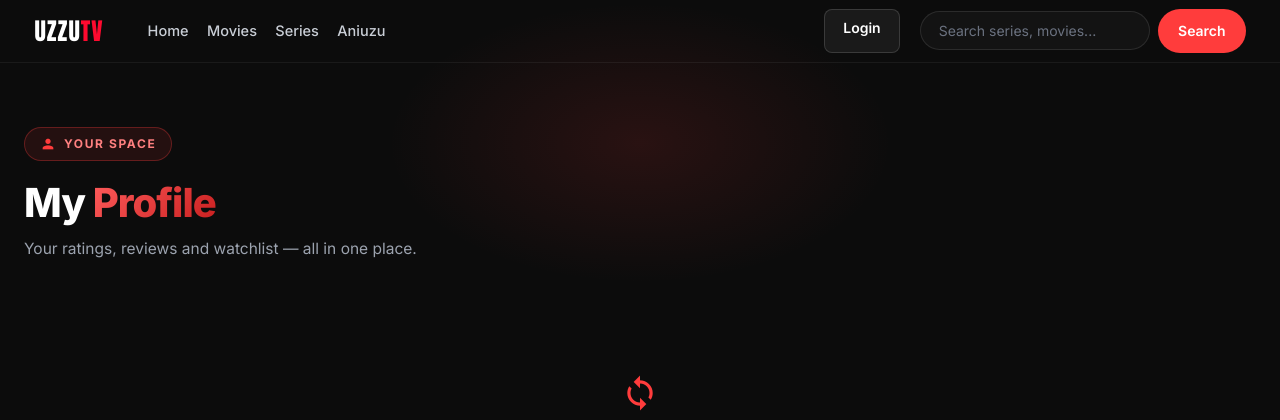
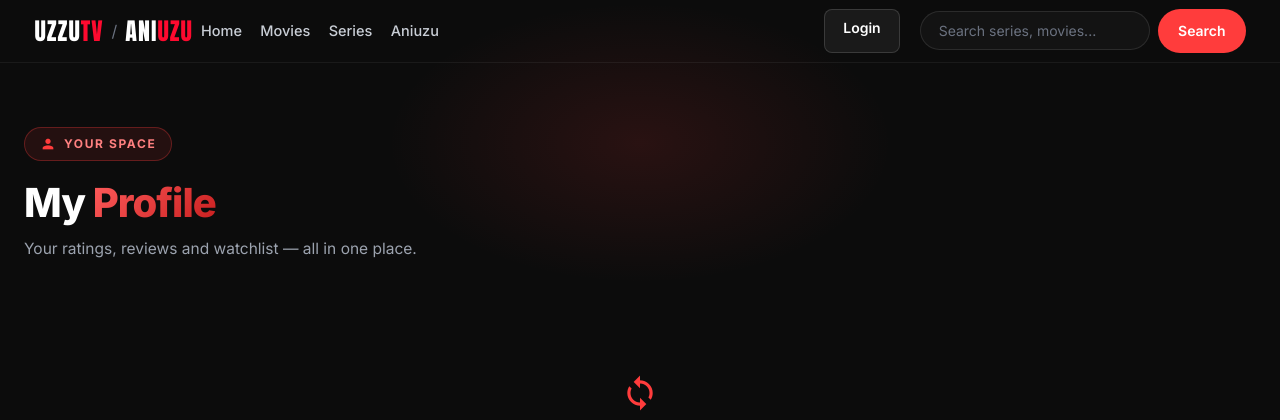
Before and after one commit to ujjwaluzu/uzzutv, a Django app: page /profile/ in a window 1280 px wide. Shown: the top 420 px of the page. Run offline with Django 4.2, Linux system fonts and the light colour scheme; some libraries are stand-ins or nearby versions; some web fonts are replaced.

Commit message:
footer and profile page

```diff
--- a/uzzutv/templates/uzzutv/index.html
+++ b/uzzutv/templates/uzzutv/index.html
@@ -462,8 +462,8 @@ body { min-width: 0; }
                         </a>
                     </li>
                     <li>
-                        <a href="{% url 'watchlist' %}" class="relative inline-block after:content-[''] after:absolute after:w-full after:scale-x-0 after:h-[1px] after:bottom-0 after:left-0 after:bg-current after:origin-bottom-right after:transition-transform after:duration-[400ms] after:ease-[cubic-bezier(0.86,0,0.07,1)] hover:after:scale-x-100 hover:after:origin-bottom-left text-[#e2e1d3]/80 hover:text-[#e2e1d3]">
-                            Watchlist
+                        <a href="{% url 'aniuzu' %}" class="relative inline-block after:content-[''] after:absolute after:w-full after:scale-x-0 after:h-[1px] after:bottom-0 after:left-0 after:bg-current after:origin-bottom-right after:transition-transform after:duration-[400ms] after:ease-[cubic-bezier(0.86,0,0.07,1)] hover:after:scale-x-100 hover:after:origin-bottom-left text-[#e2e1d3]/80 hover:text-[#e2e1d3]">
+                            Aniuzu
                         </a>
                     </li>
                 </ul>
--- a/uzzutv/templates/uzzutv/layout.html
+++ b/uzzutv/templates/uzzutv/layout.html
@@ -96,7 +96,9 @@
 {% else %}
 <nav class="navbar navbar-expand-lg navbar-dark">
   <div class="container-fluid">
+    {% block navbar_brand %}
     <a class="navbar-brand" href="{% url 'index'%}">UzzU<span class="brand-red">TV</span></a>
+    {% endblock %}
     <button class="navbar-toggler" type="button" data-bs-toggle="collapse" data-bs-target="#navbarSupportedContent" aria-controls="navbarSupportedContent" aria-expanded="false" aria-label="Toggle navigation">
       <span class="navbar-toggler-icon"></span>
     </button>
--- a/uzzutv/templates/uzzutv/profile.html
+++ b/uzzutv/templates/uzzutv/profile.html
@@ -8,6 +8,16 @@
 
 {% block css %}
 <style>
+.profile-nav-brand{
+    display: flex;
+    align-items: center;
+    gap: 8px;
+}
+
+.profile-nav-brand .navbar-brand{
+    margin-right: 0;
+}
+
 .profile-page{
     position: relative;
     min-height: calc(100vh - 160px);
@@ -686,6 +696,14 @@
 
 }
 </style>
+{% endblock %}
+
+{% block navbar_brand %}
+<div class="profile-nav-brand">
+    <a class="navbar-brand" href="{% url 'index'%}">UzzU<span class="brand-red">TV</span></a>
+    <span style="color:#6b7280;">/</span>
+    <a class="navbar-brand" href="{% url 'aniuzu'%}">Ani<span class="brand-red">uzu</span></a>
+</div>
 {% endblock %}
 
 {% block body %}
```
